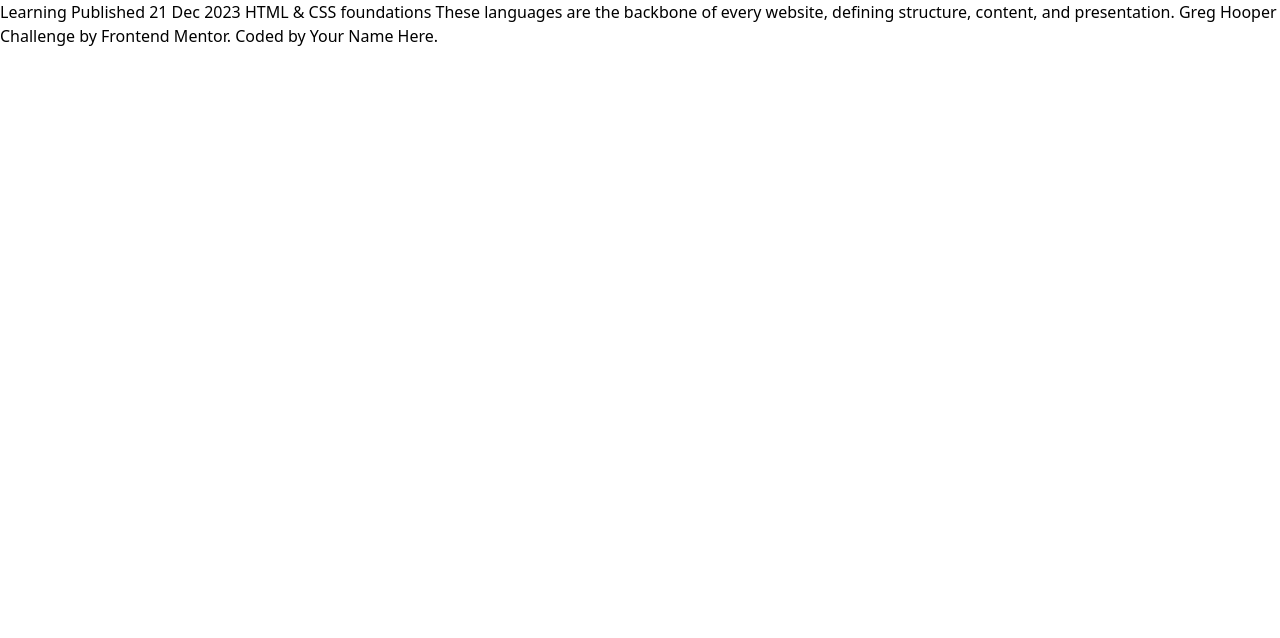
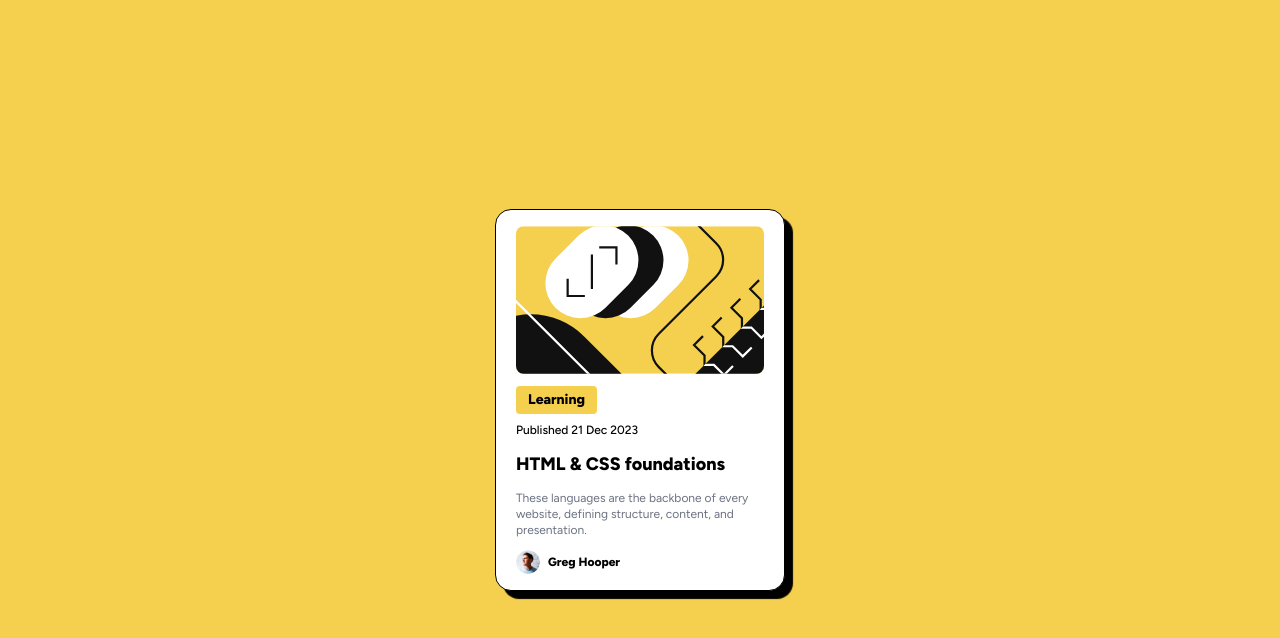
Before and after one commit to Zeeshan506/Blog_card_preview, a plain HTML site: page index.html in a window 1280 px wide. Drawn offline with nearby package versions, Linux system fonts and the light colour scheme.

Commit message:
completion

```diff
--- a/index.html
+++ b/index.html
@@ -4,6 +4,13 @@
     <meta charset="UTF-8" />
     <meta name="viewport" content="width=device-width, initial-scale=1.0" />
     <!-- displays site properly based on user's device -->
+
+    <link rel="preconnect" href="https://fonts.googleapis.com" />
+    <link rel="preconnect" href="https://fonts.gstatic.com" crossorigin />
+    <link
+      href="https://fonts.googleapis.com/css2?family=Figtree:ital,wght@0,300..900;1,300..900&display=swap"
+      rel="stylesheet"
+    />
 
     <link
       rel="icon"
@@ -16,16 +23,39 @@
 
     <!-- Feel free to remove these styles or customise in your own stylesheet 👍 -->
   </head>
-  <body>
-    Learning Published 21 Dec 2023 HTML & CSS foundations These languages are
-    the backbone of every website, defining structure, content, and
-    presentation. Greg Hooper
-
-    <div class="attribution">
-      Challenge by
-      <a href="https://www.frontendmentor.io?ref=challenge" target="_blank"
-        >Frontend Mentor</a
-      >. Coded by <a href="#">Your Name Here</a>.
+  <body
+    style="font-family: Figtree"
+    class="flex min-h-screen bg-[#f5d04e] justify-center"
+  >
+    <div
+      class="flex flex-col gap-3 m-auto h-auto border border-black w-[290px] px-5 py-4 bg-white rounded-2xl shadow-[8px_8px_1px_#000000]"
+    >
+      <img
+        src="assets/images/illustration-article.svg"
+        alt=""
+        class="w-full rounded-lg"
+      />
+      <div class="flex flex-col gap-2">
+        <p class="bg-[#f5d04e] px-3 py-1 text-sm font-[800] w-fit rounded">
+          Learning
+        </p>
+        <p class="text-xs font-[500]">Published 21 Dec 2023</p>
+      </div>
+      <h1 class="text-lg font-[800] hover:text-[#f5d04e]">
+        HTML & CSS foundations
+      </h1>
+      <p class="text-xs text-gray-500">
+        These languages are the backbone of every website, defining structure,
+        content, and presentation.
+      </p>
+      <div class="flex gap-2 align-center">
+        <img
+          src="assets/images/image-avatar.webp"
+          alt=""
+          class="w-6 h-6 rounded-full"
+        />
+        <p class="text-xs font-[800] my-auto">Greg Hooper</p>
+      </div>
     </div>
   </body>
 </html>
```
Also changed, not shown: assets/images/image_desktop.png (added), assets/images/image_mobile.png (added), 1 other file.
